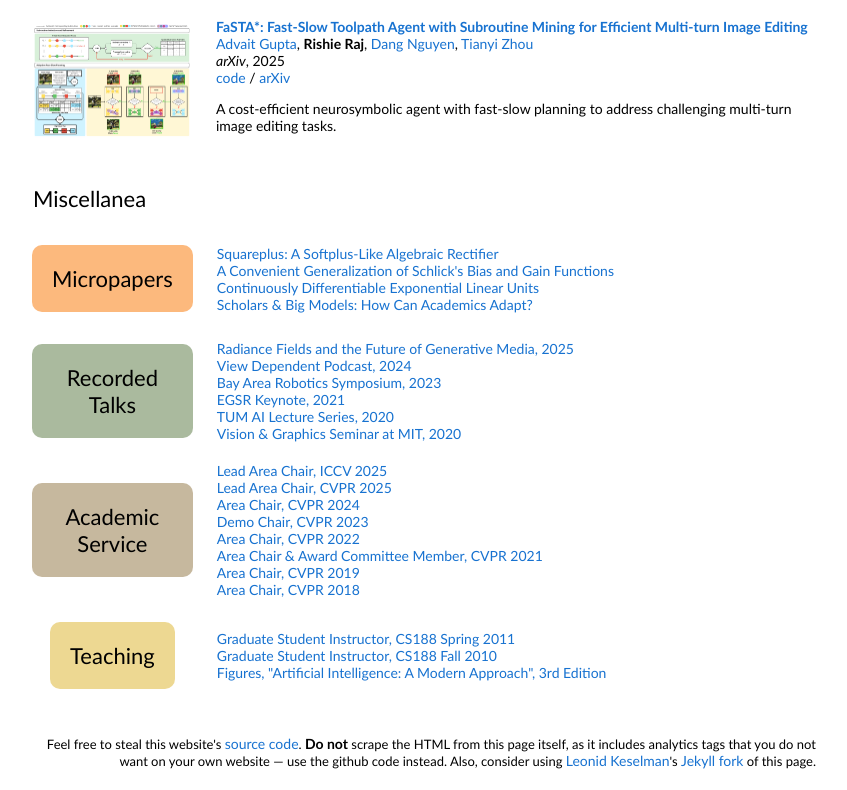
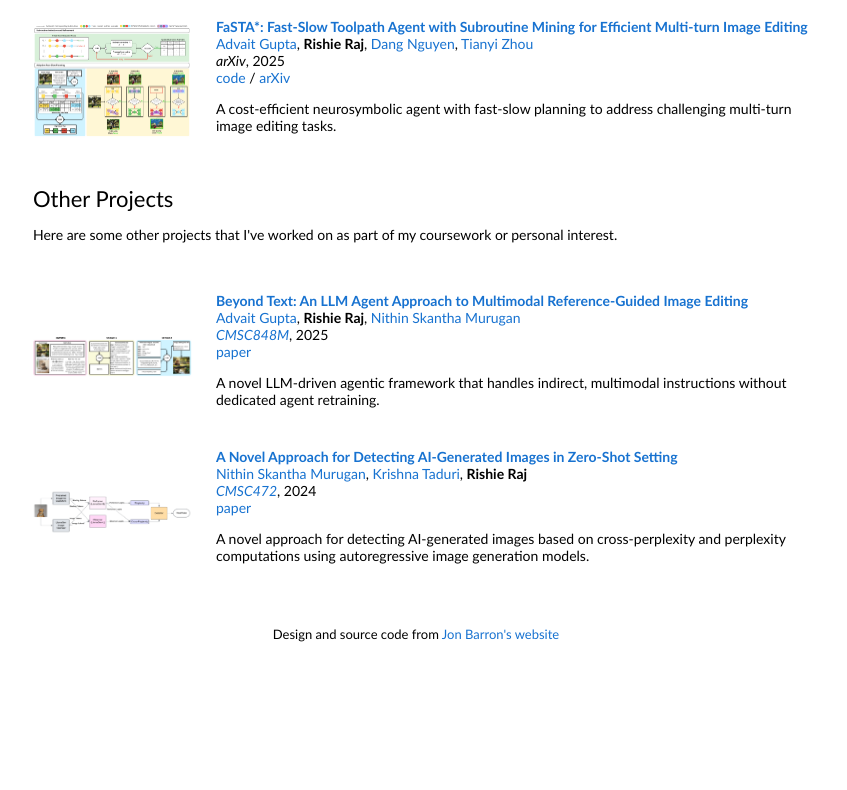
Before and after one commit to rishieraj/rishieraj.github.io, a plain HTML site: page index.html in a window 1280 px wide. Shown: the part 557-1347 px from the top of the page, without its empty margins (224-1071 px from the left). After the commit the page ends 1220 px from the top, so only its background shows below. Drawn offline with Linux system fonts and the light colour scheme.

Commit message:
Adding side projects

```diff
--- a/index.html
+++ b/index.html
@@ -28,7 +28,7 @@
                 </p>
                 <p style="text-align:center">
                   <a href="mailto:rishie.raj27@gmail.com">Email</a> &nbsp;/&nbsp;
-                  <a href="data/JonBarron-CV.pdf">CV</a> &nbsp;/&nbsp;
+                  <a href="data/RishieRaj-CV.pdf">CV</a> &nbsp;/&nbsp;
                   <a href="https://scholar.google.com/citations?user=jVSO2roAAAAJ&hl=en">Scholar</a> &nbsp;/&nbsp;
                   <a href="https://www.linkedin.com/in/rishieraj/">LinkedIn</a> &nbsp;/&nbsp;
                   <a href="https://github.com/rishieraj">Github</a>
@@ -105,84 +105,55 @@
 					<table style="width:100%; margin:0 auto; border:0; border-spacing:0; padding:16px;"><tbody>
             <tr>
               <td>
-                <h2>Miscellanea</h2>
+                <h2>Other Projects</h2>
+                <p>
+                  Here are some other projects that I've worked on as part of my coursework or personal interest.
+                </p>
               </td>
             </tr>
           </tbody></table>
 
-          <table style="width:100%;border:0px;border-spacing:0px;border-collapse:separate;margin-right:auto;margin-left:auto;"><tbody>
+          <table style="width:100%;border:0px;border-spacing:0px 10px;border-collapse:separate;margin-right:auto;margin-left:auto;"><tbody>
             <tr>
-              <td align="center" style="padding:16px;width:20%;vertical-align:middle">
-						     <div class="colored-box" style="background-color: #fcb97d;">
-								 <h2>Micropapers</h2>
-								 </div>
+              <td style="padding:16px;width:20%;vertical-align:middle">
+                <img src='images/beyond_text_picture.png' width="160" alt="Project Image">
               </td>
               <td style="padding:8px;width:80%;vertical-align:middle">
-                <a href="https://arxiv.org/abs/2112.11687">Squareplus: A Softplus-Like Algebraic Rectifier</a>
+                <a href="data/beyond_text_paper.pdf">
+                  <span class="papertitle">Beyond Text: An LLM Agent Approach to Multimodal Reference-Guided Image Editing</span>
+                </a>
                 <br>
-                <a href="https://arxiv.org/abs/2010.09714">A Convenient Generalization of Schlick's Bias and Gain Functions</a>
+                  <a href="https://advaitgupta.github.io/">Advait Gupta</a>,
+                  <strong>Rishie Raj</strong>,
+                  <a href="https://www.linkedin.com/in/nithin-murugan/">Nithin Skantha Murugan</a>
                 <br>
-                <a href="https://arxiv.org/abs/1704.07483">Continuously Differentiable Exponential Linear Units</a>
+                  <em><a href="https://www.cs.umd.edu/class/spring2025/cmsc848m/">CMSC848M</a></em>, 2025
                 <br>
-                <a href="https://jonbarron.info/data/cvpr2023_llm_workshop_annotated.pdf">Scholars & Big Models: How Can Academics Adapt?</a>
+                  <a href="data/beyond_text_paper.pdf">paper</a>
+                <p>
+                  A novel LLM-driven agentic framework that handles indirect, multimodal instructions without dedicated agent retraining.
+                </p>
               </td>
             </tr>
             <tr>
-              <td align="center" style="padding:16px;width:20%;vertical-align:middle">
-						     <div class="colored-box" style="background-color: #aaba9e;">
-								 <h2>Recorded Talks</h2>
-								 </div>
+              <td style="padding:16px;width:20%;vertical-align:middle">
+                <img src='images/zero_shot_detection_picture.png' width="160" alt="Project Image">
               </td>
-              <td style="padding:8px;width:80%;vertical-align:center">
-                <a href="https://www.youtube.com/watch?v=hFlF33JZbA0">Radiance Fields and the Future of Generative Media, 2025</a>
+              <td style="padding:8px;width:80%;vertical-align:middle">
+                <a href="data/zero_shot_detection_paper.pdf">
+                  <span class="papertitle">A Novel Approach for Detecting AI-Generated Images in Zero-Shot Setting</span>
+                </a>
                 <br>
-                <a href="https://www.youtube.com/watch?v=h9vq_65eDas">View Dependent Podcast, 2024</a>
+                  <a href="https://www.linkedin.com/in/nithin-murugan/">Nithin Skantha Murugan</a>,
+                  <a href="https://www.linkedin.com/in/kpratardan/">Krishna Taduri</a>,
+                  <strong>Rishie Raj</strong>
                 <br>
-                <a href="https://www.youtube.com/watch?v=4tDhYsFuEqo">Bay Area Robotics Symposium, 2023</a>
+                  <em><a href="https://www.cs.umd.edu/class/spring2024/cmsc472/">CMSC472</a></em>, 2024
                 <br>
-                <a href="https://youtu.be/TvWkwDYtBP4?t=7604">EGSR Keynote, 2021</a>
-                <br>
-                <a href="https://www.youtube.com/watch?v=nRyOzHpcr4Q">TUM AI Lecture Series, 2020</a>
-                <br>
-                <a href="https://www.youtube.com/watch?v=HfJpQCBTqZs">Vision & Graphics Seminar at MIT, 2020</a>
-              </td>
-            </tr>
-            <tr>
-              <td align="center" style="padding:16px;width:20%;vertical-align:middle">
-						     <div class="colored-box" style="background-color: #c6b89e;">
-								 <h2>Academic Service</h2>
-								 </div>
-              </td>
-              <td style="padding:8px;width:80%;vertical-align:center">
-                <a href="https://iccv.thecvf.com/">Lead Area Chair, ICCV 2025</a>
-                <br>
-                <a href="https://cvpr.thecvf.com/Conferences/2025/Organizers">Lead Area Chair, CVPR 2025</a>
-                <br>
-                <a href="https://cvpr.thecvf.com/Conferences/2024/Organizers">Area Chair, CVPR 2024</a>
-                <br>
-                <a href="https://cvpr2023.thecvf.com/Conferences/2023/Organizers">Demo Chair, CVPR 2023</a>
-                <br>
-                <a href="https://cvpr2022.thecvf.com/area-chairs">Area Chair, CVPR 2022</a>
-                <br>
-                <a href="http://cvpr2021.thecvf.com/area-chairs">Area Chair & Award Committee Member, CVPR 2021</a>
-                <br>
-                <a href="http://cvpr2019.thecvf.com/area_chairs">Area Chair, CVPR 2019</a>
-                <br>
-                <a href="http://cvpr2018.thecvf.com/organizers/area_chairs">Area Chair, CVPR 2018</a>
-              </td>
-            </tr>
-            <tr>
-              <td align="center" style="padding:16px;width:20%;vertical-align:middle">
-						     <div class="colored-box" style="background-color: #edd892;">
-								 <h2>Teaching</h2>
-								 </div>
-              </td>
-              <td style="padding:8px;width:80%;vertical-align:center">
-                <a href="http://inst.eecs.berkeley.edu/~cs188/sp11/announcements.html">Graduate Student Instructor, CS188 Spring 2011</a>
-                <br>
-                <a href="http://inst.eecs.berkeley.edu/~cs188/fa10/announcements.html">Graduate Student Instructor, CS188 Fall 2010</a>
-                <br>
-                <a href="http://aima.cs.berkeley.edu/">Figures, "Artificial Intelligence: A Modern Approach", 3rd Edition</a>
+                  <a href="data/zero_shot_detection_paper.pdf">paper</a>
+                <p>
+                  A novel approach for detecting AI-generated images based on cross-perplexity and perplexity computations using autoregressive image generation models.
+                </p>
               </td>
             </tr>
           </tbody></table>
@@ -191,8 +162,8 @@
             <tr>
               <td style="padding:0px">
                 <br>
-                <p style="text-align:right;font-size:small;">
-                  Feel free to steal this website's <a href="https://github.com/jonbarron/jonbarron_website">source code</a>. <strong>Do not</strong> scrape the HTML from this page itself, as it includes analytics tags that you do not want on your own website &mdash; use the github code instead. Also, consider using <a href="https://leonidk.com/">Leonid Keselman</a>'s <a href="https://github.com/leonidk/new_website">Jekyll fork</a> of this page.
+                <p style="text-align:center;font-size:small;">
+                  Design and source code from <a style="font-size:small;" href="https://jonbarron.info">Jon Barron's website</a>
                 </p>
               </td>
             </tr>
```
Also changed, not shown: images/beyond_text_picture.png (added), images/zero_shot_detection_picture.png (added), 5 other files.
